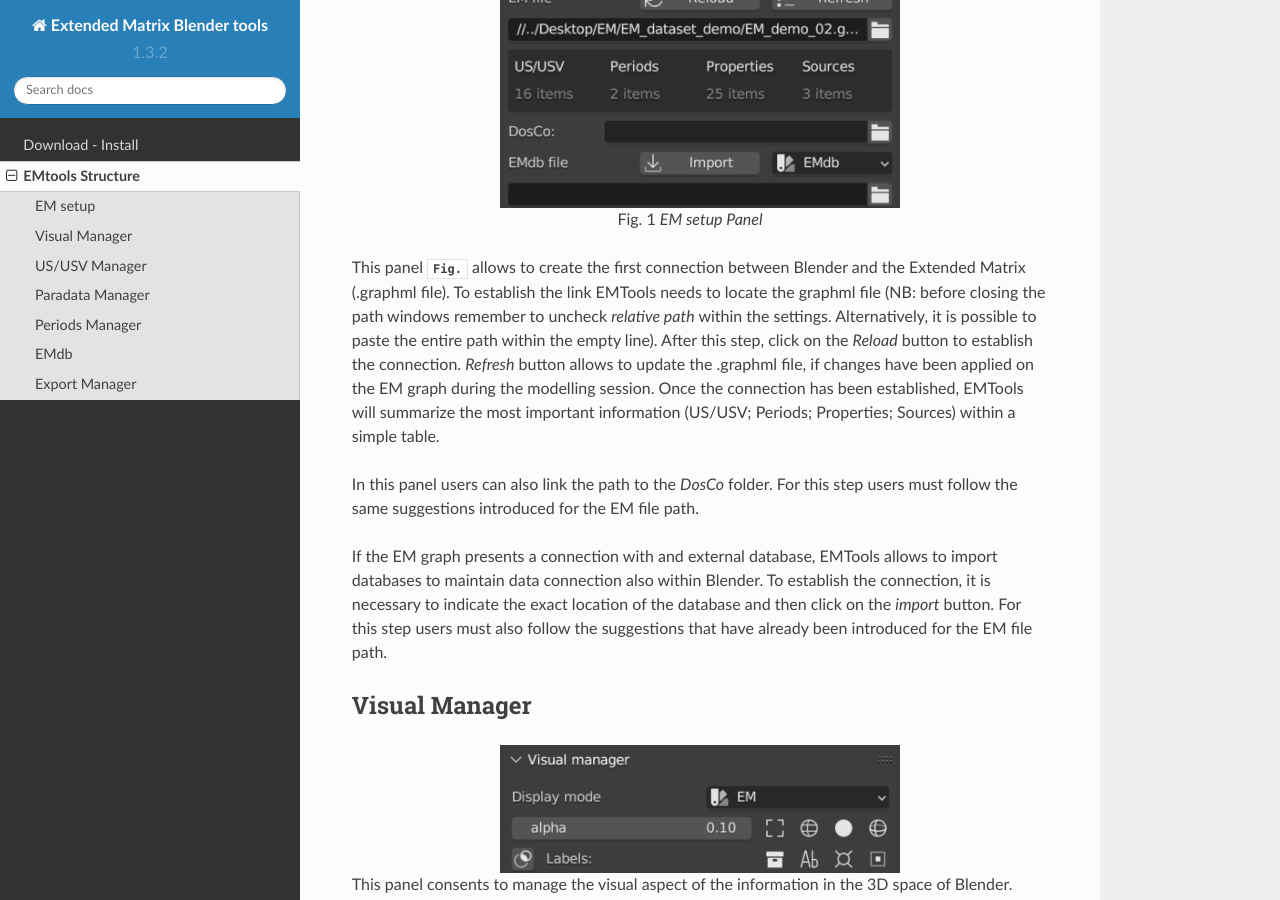
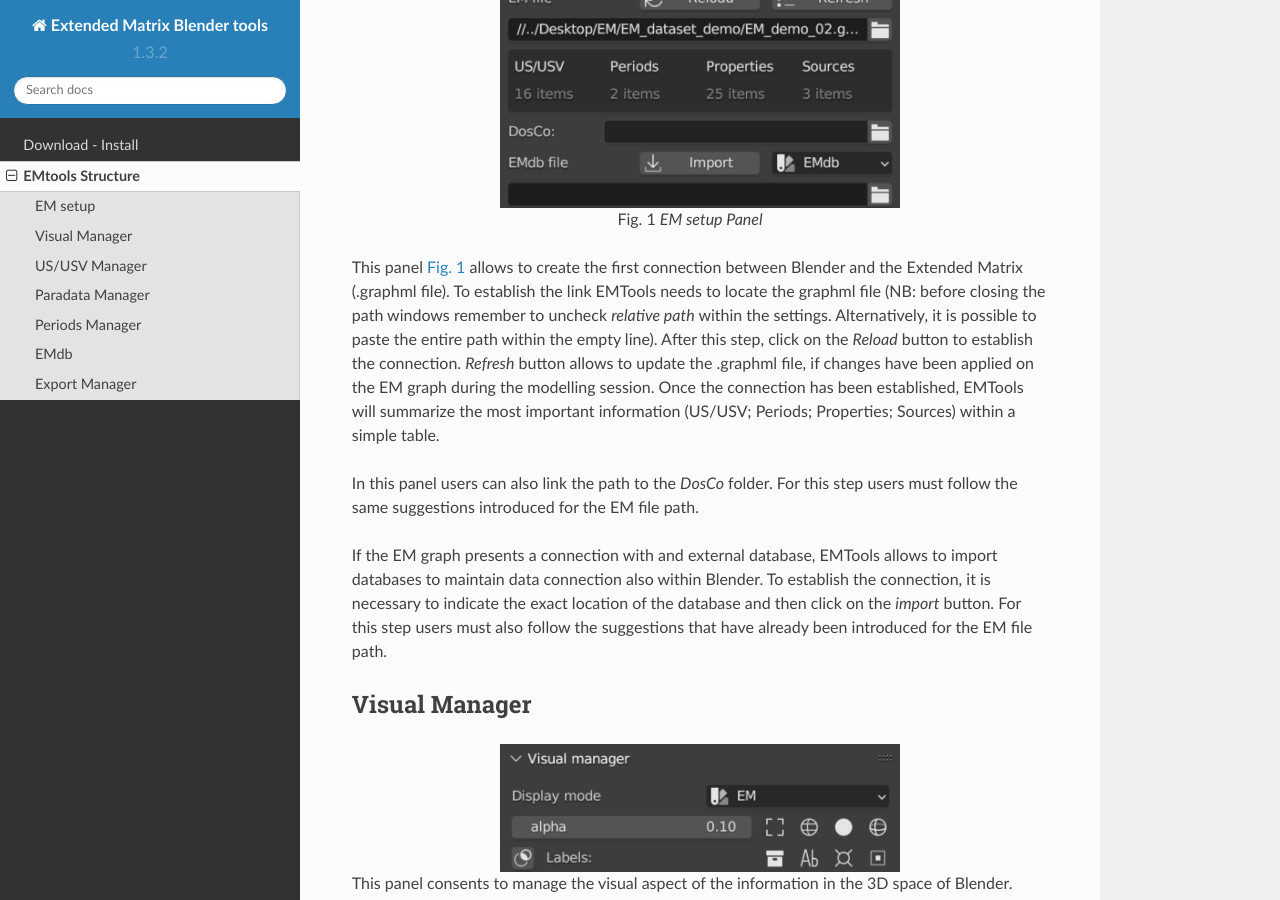
Before and after one commit to zalmoxes-laran/EM-blender-tools-doc, a Sphinx documentation site: the page built from docs/source/EMstructure.rst, in a window 1280 px wide and 900 px high, scrolled down 580 px. Built offline with Sphinx 7.4.7 and the Read the Docs theme 2.0.0, drawn with Linux system fonts in a browser that asks for light colours.

```diff
--- a/docs/source/EMstructure.rst
+++ b/docs/source/EMstructure.rst
@@ -34,7 +34,7 @@ EM setup
 
    EM setup Panel
 
-This panel :numref:`Fig. <EMsetupFIG>`  allows to create the first connection between Blender and the Extended Matrix (.graphml file).
+This panel :numref:`Fig. %s <EMsetupFIG>`  allows to create the first connection between Blender and the Extended Matrix (.graphml file).
 To establish the link EMTools needs to locate the graphml file (NB: before closing the path windows remember to uncheck *relative path* within the settings.
 Alternatively, it is possible to paste the entire path within the empty line).
 After this step, click on the *Reload* button to establish the connection.
```
